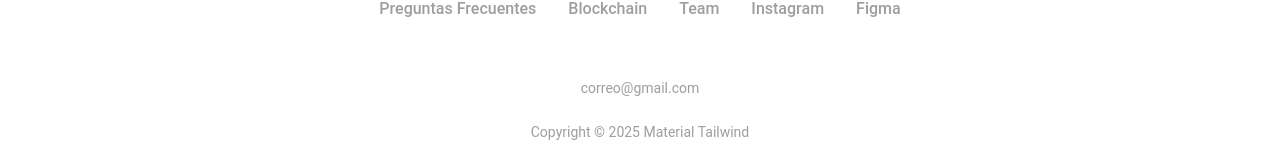
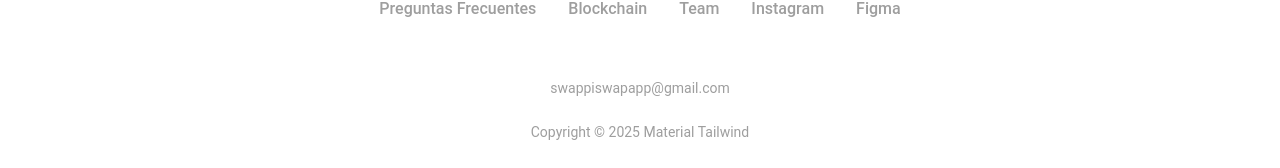
Before and after one commit to SerlioGiron/Swappi-pagina-web, a Next.js app: page / in a window 1280 px wide. Shown: the part 3482-3650 px from the top of the page. Built offline with nearby package versions, Linux system fonts and the light colour scheme.

Commit message:
se cambio correo

```diff
--- a/src/components/Footer.jsx
+++ b/src/components/Footer.jsx
@@ -27,7 +27,7 @@ export function SimpleFooter() {
           color="blue-gray"
           className="mt-6 !text-sm !font-normal text-gray-500"
         >
-          correo@gmail.com
+          swappiswapapp@gmail.com
         </Typography>
         <Typography
           color="blue-gray"
```
